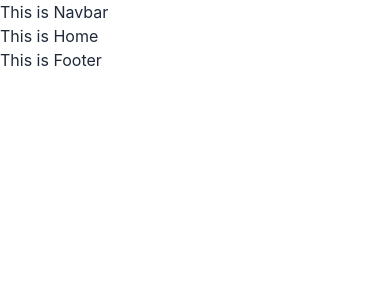
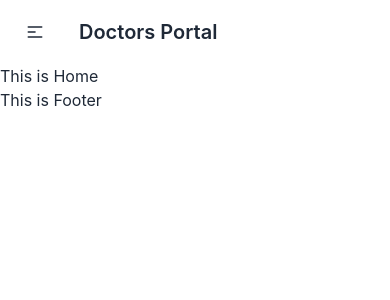
Before and after one commit to Rahat-Ul-Anwar/doctors-portal-client, a React (Create React App) app: page / in a window 390 px wide. Shown: the top 300 px of the page. Built offline with nearby package versions, Linux system fonts and the light colour scheme.

Commit message:
navbar done

```diff
--- a/src/App.js
+++ b/src/App.js
@@ -5,7 +5,7 @@
 
 function App() {
   return (
-    <div>
+    <div className='max-w-[1440px] mx-auto'>
 
   <RouterProvider router={router}>
 
--- a/src/Pages/shared/Navbar/Navbar.js
+++ b/src/Pages/shared/Navbar/Navbar.js
@@ -1,11 +1,55 @@
-import React from 'react';
+import React from "react";
+import { Link } from "react-router-dom";
 
 const Navbar = () => {
-    return (
-        <div>
-            <h2>This is Navbar</h2>
+  const menuItems =
+    <React.Fragment>
+      <li><Link>Appointment</Link></li>
+      <li><Link>About</Link></li>
+      <li><Link>Reviews</Link></li>
+      <li><Link to='/login'>Login</Link></li>
+
+    </React.Fragment>
+  ;
+
+  return (
+    <div className="navbar bg-base-100">
+      <div className="navbar-start">
+        <div className="dropdown">
+          <label tabIndex={0} className="btn btn-ghost lg:hidden">
+            <svg
+              xmlns="http://www.w3.org/2000/svg"
+              className="h-5 w-5"
+              fill="none"
+              viewBox="0 0 24 24"
+              stroke="currentColor"
+            >
+              <path
+                strokeLinecap="round"
+                strokeLinejoin="round"
+                strokeWidth="2"
+                d="M4 6h16M4 12h8m-8 6h16"
+              />
+            </svg>
+          </label>
+          <ul
+            tabIndex={0}
+            className="menu menu-compact dropdown-content mt-3 p-2 shadow bg-base-100 rounded-box w-52"
+          >
+            {menuItems}
+          </ul>
         </div>
-    );
+        <Link className="btn btn-ghost normal-case text-xl">
+          Doctors Portal
+        </Link>
+      </div>
+      <div className="navbar-center hidden lg:flex">
+              <ul className="menu menu-horizontal p-0">
+                  {menuItems}
+              </ul>
+      </div>
+    </div>
+  );
 };
 
 export default Navbar;
```
